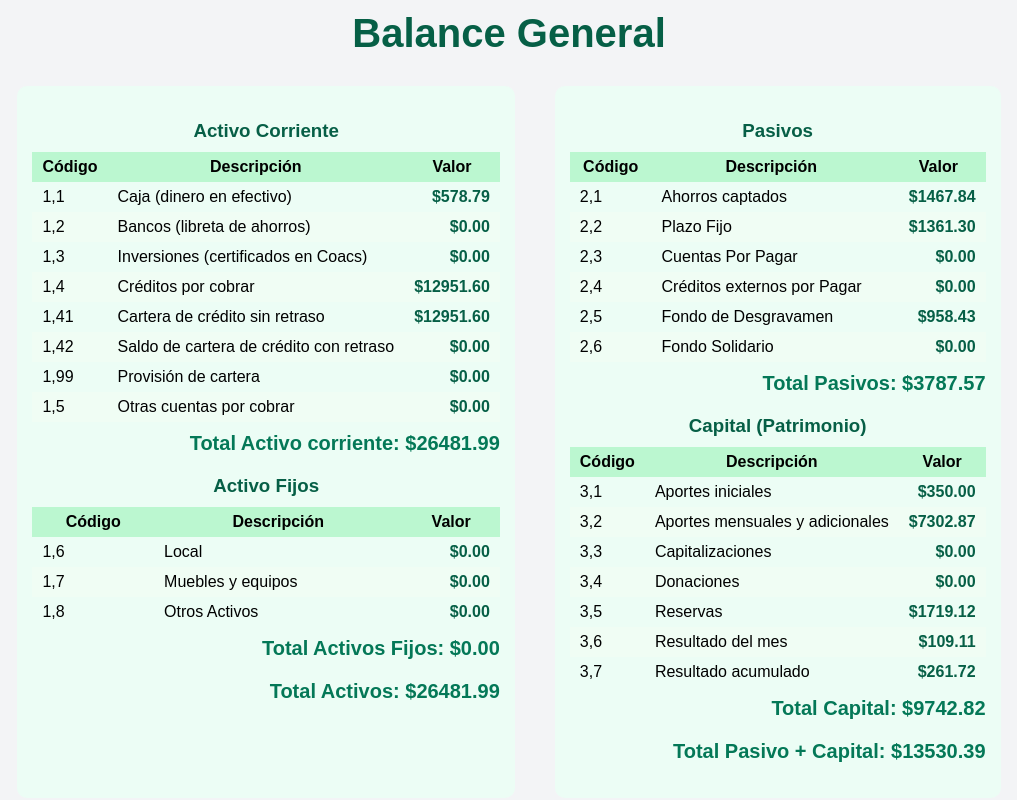
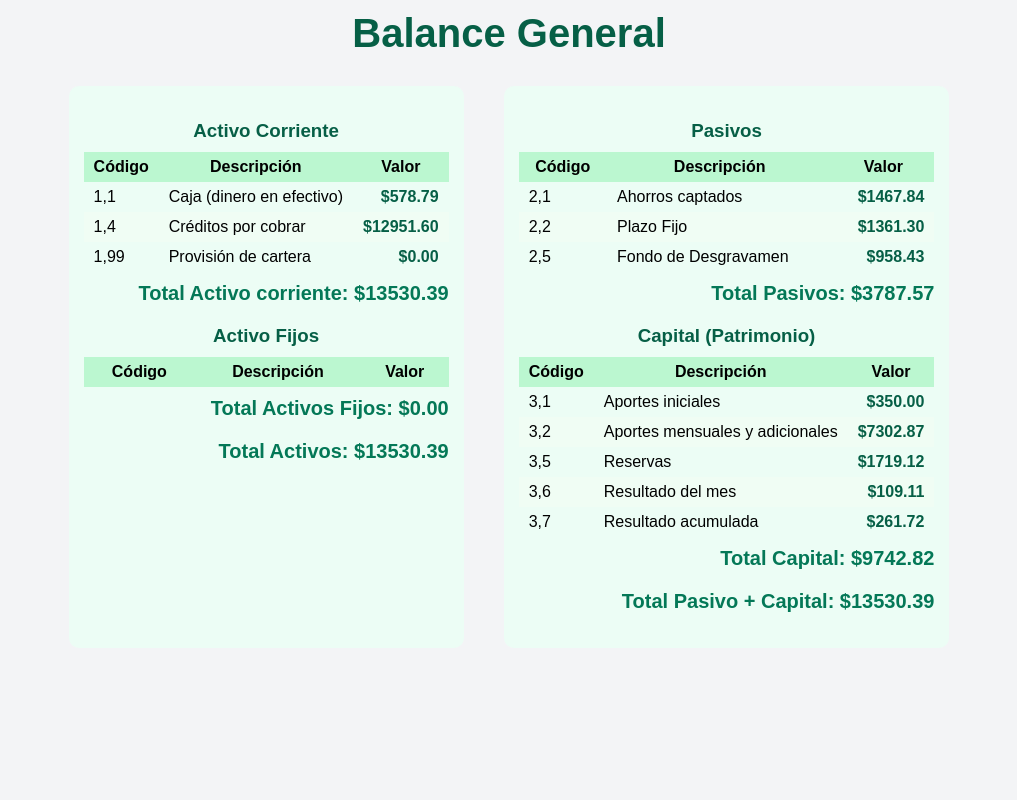
Before and after one commit to RobertApp472/Janery, a React (Vite) app: page /#/ in a window 1280 px wide. Shown: the part 876-1676 px from the top of the page, without its empty margins (131-1148 px from the left). After the commit the page ends 1564 px from the top, so only its background shows below. Built offline with nearby package versions, Linux system fonts and the light colour scheme.

Commit message:
Insercion de Jsons y Actualizacion Balance.jsx

```diff
--- /dev/null
+++ b/src/data/ahorros_plazo_fijo.json
@@ -0,0 +1,4 @@
+[
+  { "nombre": "ROBERT", "montos": [500, 400] },
+  { "nombre": "AHORRO_GRUPAL", "monto": 461.3 }
+]
--- /dev/null
+++ b/src/data/balance.json
@@ -0,0 +1,40 @@
+{
+  "ganancias": [
+    { "codigo": "4,1", "descripcion": "Intereses ganados en créditos", "monto": 77.66 },
+    { "codigo": "4,2", "descripcion": "Interés de Mora cobradas", "monto": 0 },
+    { "codigo": "4,3", "descripcion": "Multas cobradas", "monto": 0 },
+    { "codigo": "4,4", "descripcion": "Intereses bancarios", "monto": 0 },
+    { "codigo": "4,5", "descripcion": "Ingresos por actividades", "monto": 0 },
+    { "codigo": "4,6", "descripcion": "Venta de formularios", "monto": 0 },
+    { "codigo": "4,7", "descripcion": "Otros Ingresos", "monto": 50 }
+  ],
+  "gastos": [
+    { "codigo": "5,1", "descripcion": "Intereses de los ahorros captados", "monto": 8.55 },
+    { "codigo": "5,2", "descripcion": "Intereses de Préstamos externos", "monto": 0 },
+    { "codigo": "5,3", "descripcion": "Gastos bancarios", "monto": 0 },
+    { "codigo": "5,4", "descripcion": "Gastos de Personal", "monto": 10 },
+    { "codigo": "5,5", "descripcion": "Gastos de suministros", "monto": 0 },
+    { "codigo": "5,6", "descripcion": "Gastos de transportes", "monto": 0 },
+    { "codigo": "5,7", "descripcion": "Gastos de alimentación", "monto": 0 },
+    { "codigo": "5,8", "descripcion": "Otros gastos operativos", "monto": 0 },
+    { "codigo": "5,9", "descripcion": "Gastos de provisión", "monto": 0 }
+  ],
+  "resultado_mes": 109.11,
+  "activo_corriente": [
+    { "codigo": "1,1", "descripcion": "Caja (dinero en efectivo)", "monto": 578.79 },
+    { "codigo": "1,4", "descripcion": "Créditos por cobrar", "monto": 12951.60 },
+    { "codigo": "1,99", "descripcion": "Provisión de cartera", "monto": 0 }
+  ],
+  "pasivos": [
+    { "codigo": "2,1", "descripcion": "Ahorros captados", "monto": 1467.84 },
+    { "codigo": "2,2", "descripcion": "Plazo Fijo", "monto": 1361.30 },
+    { "codigo": "2,5", "descripcion": "Fondo de Desgravamen", "monto": 958.43 }
+  ],
+  "capital": [
+    { "codigo": "3,1", "descripcion": "Aportes iniciales", "monto": 350 },
+    { "codigo": "3,2", "descripcion": "Aportes mensuales y adicionales", "monto": 7302.87 },
+    { "codigo": "3,5", "descripcion": "Reservas", "monto": 1719.12 },
+    { "codigo": "3,6", "descripcion": "Resultado del mes", "monto": 109.11 },
+    { "codigo": "3,7", "descripcion": "Resultado acumulada", "monto": 261.72 }
+  ]
+}
--- a/src/pages/Balance.jsx
+++ b/src/pages/Balance.jsx
@@ -1,72 +1,15 @@
 import React from 'react';
 import '../index.css';
+import balanceData from '../data/balance.json'; // tu JSON unificado
 
 function Balance() {
-  // Datos Ganancias/Gastos actualizados
-  const ganancias = [
-    { codigo: "4,1", descripcion: "Intereses ganados en créditos", valor: 77.66 },
-    { codigo: "4,2", descripcion: "Interés de Mora cobradas", valor: 0 },
-    { codigo: "4,3", descripcion: "Multas cobradas", valor: 0 },
-    { codigo: "4,4", descripcion: "Intereses bancarios", valor: 0 },
-    { codigo: "4,5", descripcion: "Ingresos por actividades", valor: 0 },
-    { codigo: "4,6", descripcion: "Venta de formularios", valor: 0 },
-    { codigo: "4,7", descripcion: "Otros Ingresos", valor: 50 },
-  ];
-
-  const gastos = [
-    { codigo: "5,1", descripcion: "Intereses de los ahorros captados", valor: 8.55 },
-    { codigo: "5,2", descripcion: "Intereses de Préstamos externos", valor: 0 },
-    { codigo: "5,3", descripcion: "Gastos bancarios", valor: 0 },
-    { codigo: "5,4", descripcion: "Gastos de Personal", valor: 10 },
-    { codigo: "5,5", descripcion: "Gastos de suministros", valor: 0 },
-    { codigo: "5,6", descripcion: "Gastos de transportes", valor: 0 },
-    { codigo: "5,7", descripcion: "Gastos de alimentación", valor: 0 },
-    { codigo: "5,8", descripcion: "Otros gastos operativos", valor: 0 },
-    { codigo: "5,9", descripcion: "Gastos de provisión", valor: 0 },
-  ];
-
-  // Balance General actualizado
-  const activosCorrientes = [
-    { codigo: "1,1", descripcion: "Caja (dinero en efectivo)", valor: 578.79 },
-    { codigo: "1,2", descripcion: "Bancos (libreta de ahorros)", valor: 0 },
-    { codigo: "1,3", descripcion: "Inversiones (certificados en Coacs)", valor: 0 },
-    { codigo: "1,4", descripcion: "Créditos por cobrar", valor: 12951.6 },
-    { codigo: "1,41", descripcion: "Cartera de crédito sin retraso", valor: 12951.6 },
-    { codigo: "1,42", descripcion: "Saldo de cartera de crédito con retraso", valor: 0 },
-    { codigo: "1,99", descripcion: "Provisión de cartera", valor: 0 },
-    { codigo: "1,5", descripcion: "Otras cuentas por cobrar", valor: 0 },
-  ];
-
-  const pasivos = [
-    { codigo: "2,1", descripcion: "Ahorros captados", valor: 1467.84 },
-    { codigo: "2,2", descripcion: "Plazo Fijo", valor: 1361.3 },
-    { codigo: "2,3", descripcion: "Cuentas Por Pagar", valor: 0 },
-    { codigo: "2,4", descripcion: "Créditos externos por Pagar", valor: 0 },
-    { codigo: "2,5", descripcion: "Fondo de Desgravamen", valor: 958.43 },
-    { codigo: "2,6", descripcion: "Fondo Solidario", valor: 0 },
-  ];
-
-  const activosFijos = [
-    { codigo: "1,6", descripcion: "Local", valor: 0 },
-    { codigo: "1,7", descripcion: "Muebles y equipos", valor: 0 },
-    { codigo: "1,8", descripcion: "Otros Activos", valor: 0 },
-  ];
-
-  const capital = [
-    { codigo: "3,1", descripcion: "Aportes iniciales", valor: 350 },
-    { codigo: "3,2", descripcion: "Aportes mensuales y adicionales", valor: 7302.87 },
-    { codigo: "3,3", descripcion: "Capitalizaciones", valor: 0 },
-    { codigo: "3,4", descripcion: "Donaciones", valor: 0 },
-    { codigo: "3,5", descripcion: "Reservas", valor: 1719.12 },
-    { codigo: "3,6", descripcion: "Resultado del mes", valor: 109.11 },
-    { codigo: "3,7", descripcion: "Resultado acumulado", valor: 261.72 },
-  ];
+  const { ganancias, gastos, activo_corriente, activos_fijos = [], pasivos, capital, resultado_mes } = balanceData;
 
   // Función para calcular total
-  const total = (arr) => arr.reduce((sum, item) => sum + item.valor, 0).toFixed(2);
+  const total = (arr) => arr.reduce((sum, item) => sum + item.monto, 0).toFixed(2);
 
   // Total activos
-  const totalActivos = (parseFloat(total(activosCorrientes)) + parseFloat(total(activosFijos))).toFixed(2);
+  const totalActivos = (parseFloat(total(activo_corriente)) + parseFloat(total(activos_fijos))).toFixed(2);
 
   // Total pasivo + capital
   const totalPasivoCapital = (parseFloat(total(pasivos)) + parseFloat(total(capital))).toFixed(2);
@@ -92,7 +35,7 @@ function Balance() {
                 <tr key={item.codigo}>
                   <td>{item.codigo}</td>
                   <td>{item.descripcion}</td>
-                  <td className="value">${item.valor.toFixed(2)}</td>
+                  <td className="value">${item.monto.toFixed(2)}</td>
                 </tr>
               ))}
             </tbody>
@@ -115,7 +58,7 @@ function Balance() {
                 <tr key={item.codigo}>
                   <td>{item.codigo}</td>
                   <td>{item.descripcion}</td>
-                  <td className="value">${item.valor.toFixed(2)}</td>
+                  <td className="value">${item.monto.toFixed(2)}</td>
                 </tr>
               ))}
             </tbody>
@@ -125,7 +68,7 @@ function Balance() {
       </div>
 
       <p className="result">
-        Resultado del mes: ${(total(ganancias) - total(gastos)).toFixed(2)}
+        Resultado del mes: ${resultado_mes.toFixed(2)}
       </p>
 
       {/* Balance General */}
@@ -142,16 +85,16 @@ function Balance() {
               </tr>
             </thead>
             <tbody>
-              {activosCorrientes.map((item) => (
+              {activo_corriente.map((item) => (
                 <tr key={item.codigo}>
                   <td>{item.codigo}</td>
                   <td>{item.descripcion}</td>
-                  <td className="value">${item.valor.toFixed(2)}</td>
+                  <td className="value">${item.monto.toFixed(2)}</td>
                 </tr>
               ))}
             </tbody>
           </table>
-          <p className="total">Total Activo corriente: ${total(activosCorrientes)}</p>
+          <p className="total">Total Activo corriente: ${total(activo_corriente)}</p>
 
           <h3>Activo Fijos</h3>
           <table>
@@ -163,18 +106,18 @@ function Balance() {
               </tr>
             </thead>
             <tbody>
-              {activosFijos.map((item) => (
+              {activos_fijos.map((item) => (
                 <tr key={item.codigo}>
                   <td>{item.codigo}</td>
                   <td>{item.descripcion}</td>
-                  <td className="value">${item.valor.toFixed(2)}</td>
+                  <td className="value">${item.monto.toFixed(2)}</td>
                 </tr>
               ))}
             </tbody>
-            </table>
-            <p className="total">Total Activos Fijos: ${total(activosFijos)}</p>
+          </table>
+          <p className="total">Total Activos Fijos: ${total(activos_fijos)}</p>
 
-            <p className="total">Total Activos: ${totalActivos}</p>
+          <p className="total">Total Activos: ${totalActivos}</p>
         </div>
 
         <div className="subcard">
@@ -192,7 +135,7 @@ function Balance() {
                 <tr key={item.codigo}>
                   <td>{item.codigo}</td>
                   <td>{item.descripcion}</td>
-                  <td className="value">${item.valor.toFixed(2)}</td>
+                  <td className="value">${item.monto.toFixed(2)}</td>
                 </tr>
               ))}
             </tbody>
@@ -213,7 +156,7 @@ function Balance() {
                 <tr key={item.codigo}>
                   <td>{item.codigo}</td>
                   <td>{item.descripcion}</td>
-                  <td className="value">${item.valor.toFixed(2)}</td>
+                  <td className="value">${item.monto.toFixed(2)}</td>
                 </tr>
               ))}
             </tbody>
```
Also changed, not shown: src/data/Socios.json (added, +12 -0 lines), src/data/ahorros.json (added, +16 -0 lines), src/data/ahorros_letras.json (added, +15 -0 lines), src/data/clientes.json (added, +8 -0 lines), src/data/creditos.json (added, +16 -0 lines), src/data/emergentes.json (added, +12 -0 lines), src/data/encaje.json (added, +15 -0 lines).
